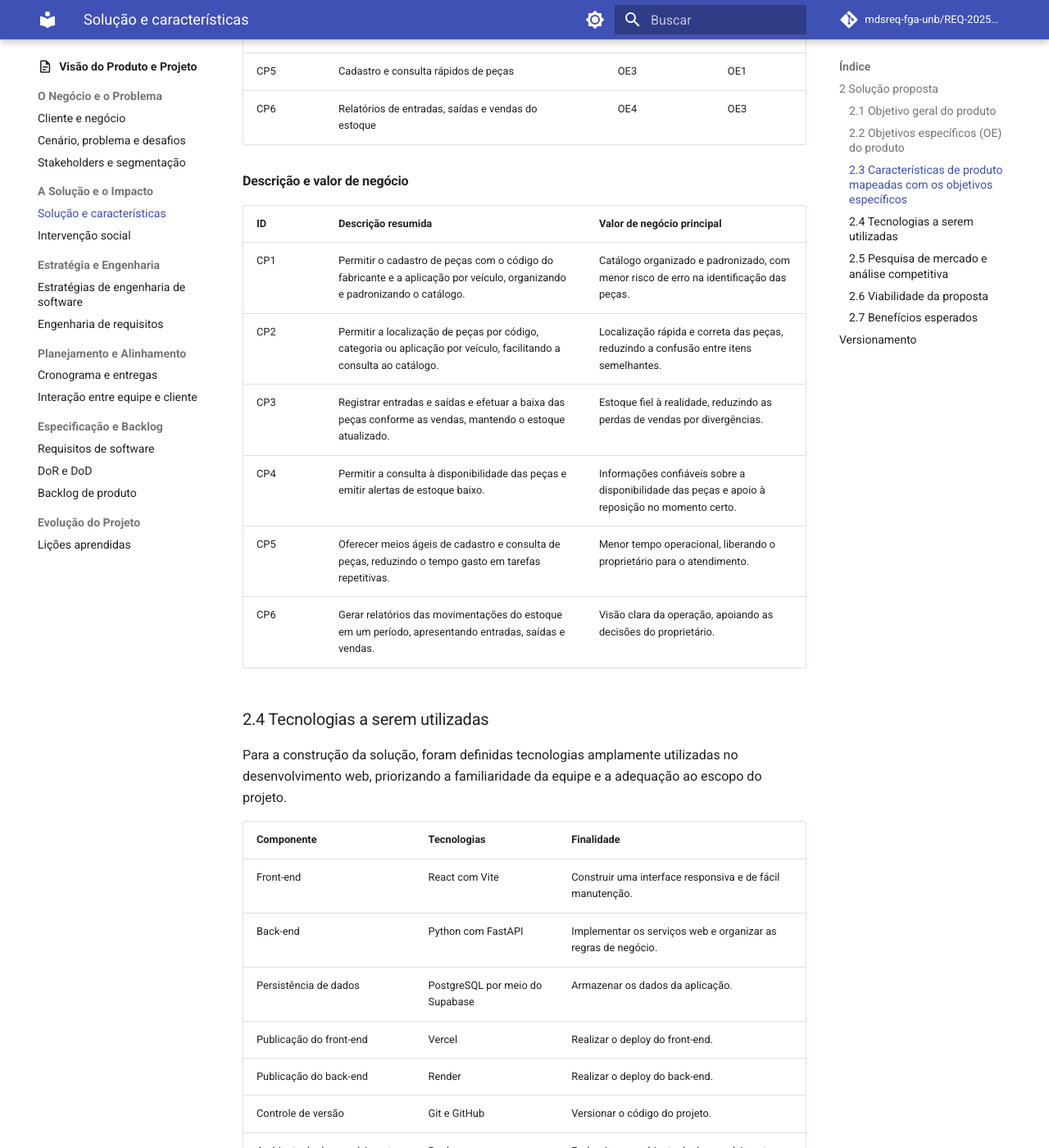
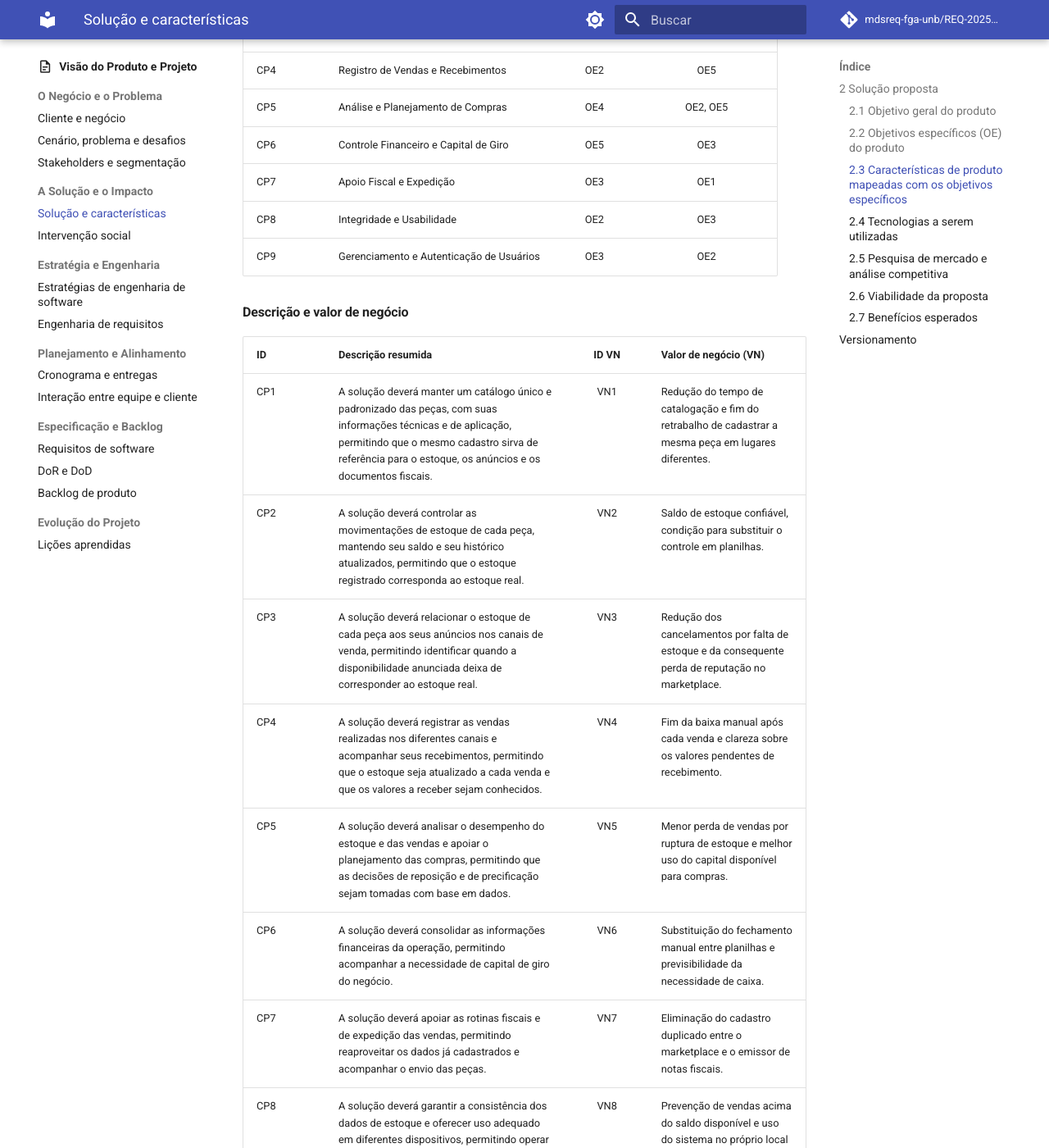
Before and after one commit to mdsreq-fga-unb/REQ-202562-T02-TSI-AutoPecas, an MkDocs documentation site: the page built from docs/visao-produto/solucao-e-caracteristicas.md, in a window 1280 px wide and 1400 px high, scrolled down 1166 px. Shown: the whole window at 82% size. Built offline with MkDocs 1.6.1 and Material for MkDocs 9.7.7, drawn with Linux system fonts in a browser that asks for light colours; comment, search, counter and statistics services are not loaded; some of the changed text lies outside the part shown.

Commit message:
docs: revisa OEs e caracteristicas de produto conforme monitoria (issue #4)

```diff
--- a/docs/visao-produto/solucao-e-caracteristicas.md
+++ b/docs/visao-produto/solucao-e-caracteristicas.md
@@ -13,7 +13,8 @@ A solução visa reduzir as perdas de vendas causadas por informações de estoq
 - **OE1:** organizar e padronizar o cadastro de peças, utilizando o código do fabricante e a aplicação por veículo.
 - **OE2:** disponibilizar informações confiáveis e atualizadas sobre a disponibilidade das peças, reduzindo perdas causadas por divergências no estoque.
 - **OE3:** reduzir o tempo gasto em tarefas operacionais repetitivas.
-- **OE4:** oferecer uma visão organizada da movimentação do estoque.
+- **OE4:** facilitar as decisões de compra e de precificação, com base no desempenho do estoque e das vendas.
+- **OE5:** aumentar a previsibilidade financeira do negócio, facilitando o controle da necessidade de caixa.
 
 ### 2.3 Características de produto mapeadas com os objetivos específicos
 
@@ -23,23 +24,34 @@ A solução proposta deverá contemplar, de forma preliminar, as característica
 
 | ID | Característica | OE principal | Contribuição secundária |
 | --- | --- | :---: | :---: |
-| CP1 | Cadastro de peças com aplicação por veículo | OE1 | OE3 |
-| CP2 | Busca de peças por código, categoria ou veículo | OE1 | OE2 |
-| CP3 | Registro de entrada, saída e baixa automática | OE2 | OE4 |
-| CP4 | Consulta de disponibilidade e alerta de estoque baixo | OE2 | OE3 |
-| CP5 | Cadastro e consulta rápidos de peças | OE3 | OE1 |
-| CP6 | Relatórios de entradas, saídas e vendas do estoque | OE4 | OE3 |
+| CP1 | Cadastro e Catálogo de Peças | OE1 | OE3 |
+| CP2 | Controle e Movimentação de Estoque | OE2 | OE4 |
+| CP3 | Vínculo de Estoque e Anúncios | OE2 | OE3 |
+| CP4 | Registro de Vendas e Recebimentos | OE2 | OE5 |
+| CP5 | Análise e Planejamento de Compras | OE4 | OE2, OE5 |
+| CP6 | Controle Financeiro e Capital de Giro | OE5 | OE3 |
+| CP7 | Apoio Fiscal e Expedição | OE3 | OE1 |
+| CP8 | Integridade e Usabilidade | OE2 | OE3 |
+| CP9 | Gerenciamento e Autenticação de Usuários | OE3 | OE2 |
 
 #### Descrição e valor de negócio
 
-| ID | Descrição resumida | Valor de negócio principal |
-| --- | --- | --- |
-| CP1 | Permitir o cadastro de peças com o código do fabricante e a aplicação por veículo, organizando e padronizando o catálogo. | Catálogo organizado e padronizado, com menor risco de erro na identificação das peças. |
-| CP2 | Permitir a localização de peças por código, categoria ou aplicação por veículo, facilitando a consulta ao catálogo. | Localização rápida e correta das peças, reduzindo a confusão entre itens semelhantes. |
-| CP3 | Registrar entradas e saídas e efetuar a baixa das peças conforme as vendas, mantendo o estoque atualizado. | Estoque fiel à realidade, reduzindo as perdas de vendas por divergências. |
-| CP4 | Permitir a consulta à disponibilidade das peças e emitir alertas de estoque baixo. | Informações confiáveis sobre a disponibilidade das peças e apoio à reposição no momento certo. |
-| CP5 | Oferecer meios ágeis de cadastro e consulta de peças, reduzindo o tempo gasto em tarefas repetitivas. | Menor tempo operacional, liberando o proprietário para o atendimento. |
-| CP6 | Gerar relatórios das movimentações do estoque em um período, apresentando entradas, saídas e vendas. | Visão clara da operação, apoiando as decisões do proprietário. |
+| ID | Descrição resumida | ID VN | Valor de negócio (VN) |
+| --- | --- | :---: | --- |
+| CP1 | A solução deverá manter um catálogo único e padronizado das peças, com suas informações técnicas e de aplicação, permitindo que o mesmo cadastro sirva de referência para o estoque, os anúncios e os documentos fiscais. | VN1 | Redução do tempo de catalogação e fim do retrabalho de cadastrar a mesma peça em lugares diferentes. |
+| CP2 | A solução deverá controlar as movimentações de estoque de cada peça, mantendo seu saldo e seu histórico atualizados, permitindo que o estoque registrado corresponda ao estoque real. | VN2 | Saldo de estoque confiável, condição para substituir o controle em planilhas. |
+| CP3 | A solução deverá relacionar o estoque de cada peça aos seus anúncios nos canais de venda, permitindo identificar quando a disponibilidade anunciada deixa de corresponder ao estoque real. | VN3 | Redução dos cancelamentos por falta de estoque e da consequente perda de reputação no marketplace. |
+| CP4 | A solução deverá registrar as vendas realizadas nos diferentes canais e acompanhar seus recebimentos, permitindo que o estoque seja atualizado a cada venda e que os valores a receber sejam conhecidos. | VN4 | Fim da baixa manual após cada venda e clareza sobre os valores pendentes de recebimento. |
+| CP5 | A solução deverá analisar o desempenho do estoque e das vendas e apoiar o planejamento das compras, permitindo que as decisões de reposição e de precificação sejam tomadas com base em dados. | VN5 | Menor perda de vendas por ruptura de estoque e melhor uso do capital disponível para compras. |
+| CP6 | A solução deverá consolidar as informações financeiras da operação, permitindo acompanhar a necessidade de capital de giro do negócio. | VN6 | Substituição do fechamento manual entre planilhas e previsibilidade da necessidade de caixa. |
+| CP7 | A solução deverá apoiar as rotinas fiscais e de expedição das vendas, permitindo reaproveitar os dados já cadastrados e acompanhar o envio das peças. | VN7 | Eliminação do cadastro duplicado entre o marketplace e o emissor de notas fiscais. |
+| CP8 | A solução deverá garantir a consistência dos dados de estoque e oferecer uso adequado em diferentes dispositivos, permitindo operar o sistema com segurança durante a rotina de separação e envio. | VN8 | Prevenção de vendas acima do saldo disponível e uso do sistema no próprio local de trabalho. |
+| CP9 | A solução deverá controlar o acesso dos usuários e registrar a autoria das operações, permitindo que tarefas operacionais sejam delegadas com segurança. | VN9 | Preparação para a delegação de tarefas operacionais em caso de contratação futura. |
+
+#### Notas de escopo
+
+- **CP3:** no escopo do MVP, a vinculação entre peças e anúncios será registrada manualmente na solução. A integração automática com o Mercado Livre permanece como evolução futura.
+- **CP7:** a solução não emite a nota fiscal. Ela mantém os dados necessários à emissão, que continua sendo feita no emissor externo, e registra a nota emitida e o envio associados a cada venda.
 
 ### 2.4 Tecnologias a serem utilizadas
 
@@ -112,3 +124,4 @@ Como evolução futura, a integração automática com o Mercado Livre poderá a
 | 1.1 | 07/09/2026 | Preenchimento do tópico 2 e revisão textual | [João Melo](https://github.com/jot4-ge) |
 | 1.2 | 09/09/2026 | Revisão dos nomes e descrições das características de produto (2.3) | [João Melo](https://github.com/jot4-ge) |
 | 1.3 | 22/09/2026 | Revisão da pesquisa de mercado (2.5): tabela comparativa com critérios e fontes, e correção da afirmação sobre custos, conforme issue #4 | [João Melo](https://github.com/jot4-ge) |
+| 1.4 | 24/09/2026 | Revisão dos objetivos específicos (2.2) e características de produto (2.3) conforme feedback da monitoria: 5 OEs, 9 CPs no padrão de capacidade, rastreabilidade e notas de escopo | [João Melo](https://github.com/jot4-ge) |
```
